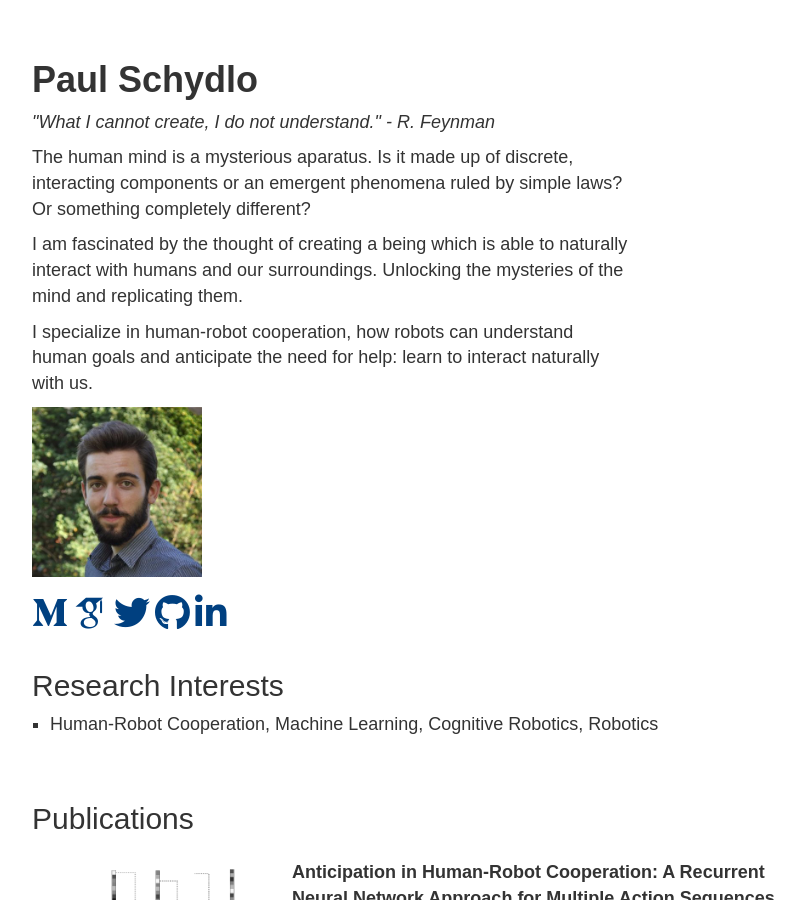
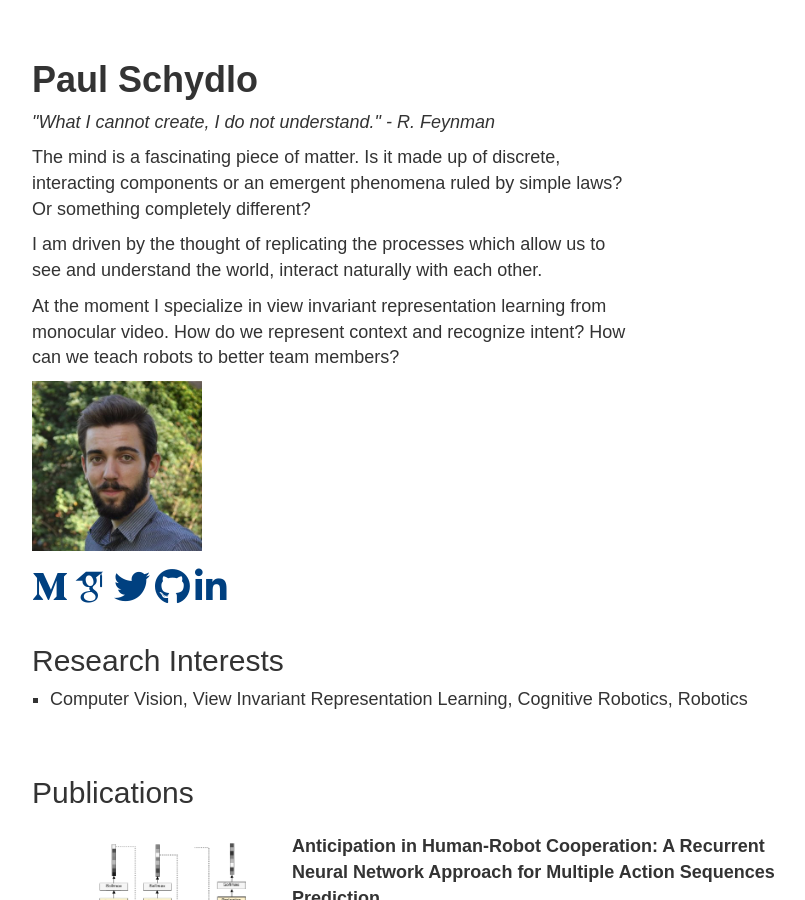
Before and after one commit to pschydlo/web, a Jekyll site: the page index.html, which Jekyll copies as it is, in a window 1280 px wide and 900 px high. Shown: the whole window, without its empty margins (209-1014 px from the left). Built offline with Jekyll 4.4.1, drawn with Linux system fonts in a browser that asks for light colours; nearby versions of some CDN libraries; some web fonts are replaced.

Commit message:
Update index.html

```diff
--- a/index.html
+++ b/index.html
@@ -25,9 +25,9 @@
 <div class="row">
     <div class="about">
         <p class="quote">"What I cannot create, I do not understand." - R. Feynman</p>
-        <p>The human mind is a mysterious aparatus. Is it made up of discrete, interacting components or an emergent phenomena ruled by simple laws? Or something completely different?</p>
-        <p>I am fascinated by the thought of creating a being which is able to naturally interact with humans and our surroundings. Unlocking the mysteries of the mind and replicating them.</p>
-        <p>I specialize in human-robot cooperation, how robots can understand human goals and anticipate the need for help: learn to interact naturally with us.</p>
+        <p>The mind is a fascinating piece of matter. Is it made up of discrete, interacting components or an emergent phenomena ruled by simple laws? Or something completely different?</p>
+        <p>I am driven by the thought of replicating the processes which allow us to see and understand the world, interact naturally with each other.</p>
+        <p>At the moment I specialize in view invariant representation learning from monocular video. How do we represent context and recognize intent? How can we teach robots to better team members?</p>
     </div>
     <div class="profile vertical-align">
         <img src="/assets/profile.jpg" width="170em">
@@ -45,7 +45,7 @@
 <div class="row" style="display: inline-block; padding-bottom: 2em; padding-top: 1em;">
     <div style="display: inline-block"><h2 >Research Interests</h2></div>
     <ul>
-    <li ><p> Human-Robot Cooperation, Machine Learning, Cognitive Robotics, Robotics </p></li>
+    <li ><p>Computer Vision, View Invariant Representation Learning, Cognitive Robotics, Robotics </p></li>
     </ul>
 </div>
 
```
